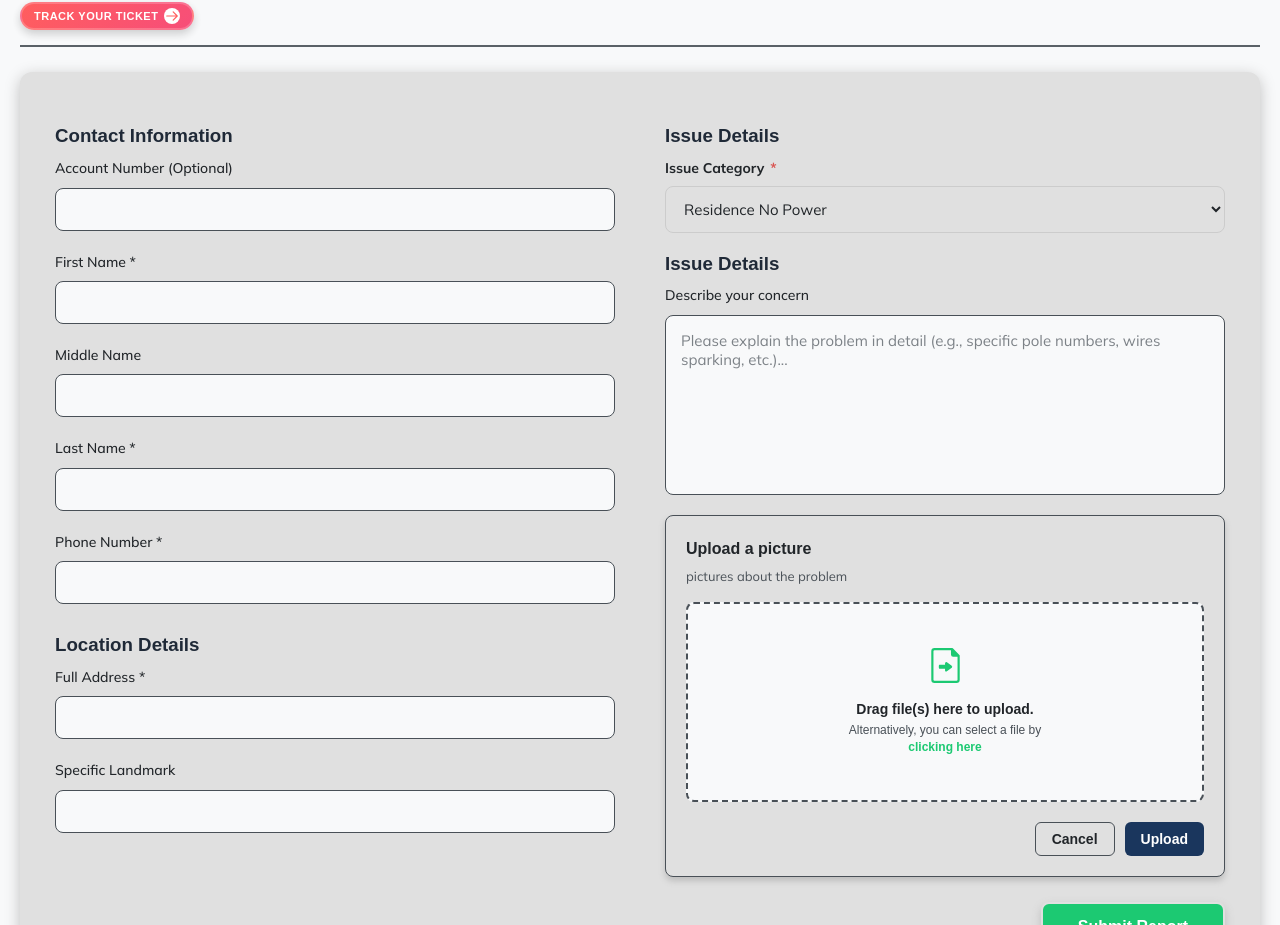
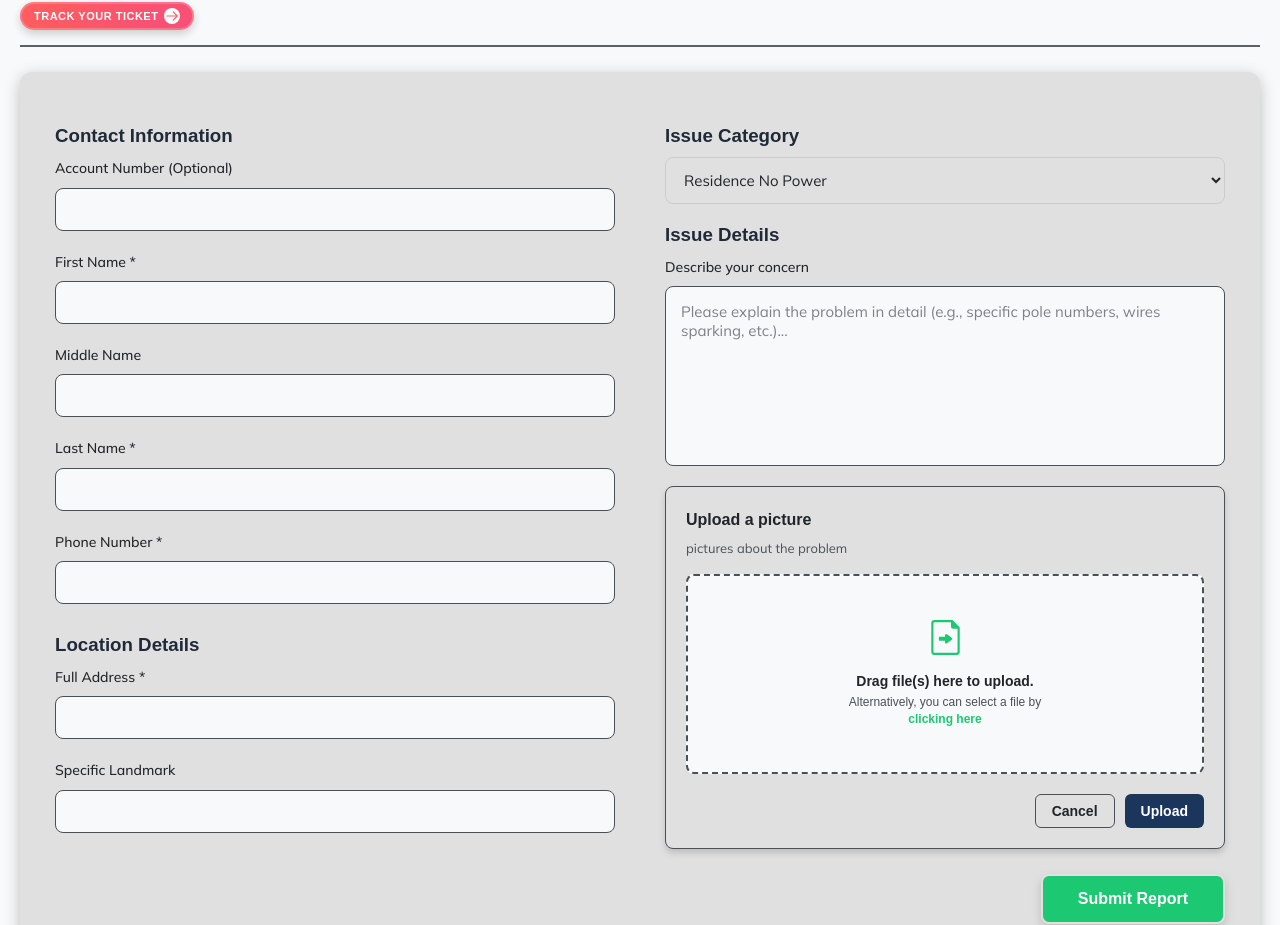
Before and after one commit to zeusgitDev16/ALECO-PIS, a React (Vite) app in the folder ALECO_PIS/: page / in a window 1280 px wide. Shown: the part 975-1900 px from the top of the page. Built offline with nearby package versions, Linux system fonts and the light colour scheme; no server answers; a web font is replaced by a local one.

Commit message:
merge to main feb26

```diff
--- a/ALECO_PIS/server.js
+++ b/ALECO_PIS/server.js
@@ -57,7 +57,6 @@ app.post('/api/tickets/submit', upload.single('image'), async (req, res) => {
         } = req.body;
 
         // 2. IDEMPOTENCY CHECK (Anti-Spam / Double-Click Prevention)
-        // Check if the same user submitted the exact same problem in the last 5 minutes
         const duplicateCheckSql = `
             SELECT ticket_id FROM aleco_tickets
             WHERE phone_number = ?
@@ -69,8 +68,6 @@ app.post('/api/tickets/submit', upload.single('image'), async (req, res) => {
         const [existingTickets] = await pool.execute(duplicateCheckSql, [phone_number, category, concern]);
 
         if (existingTickets.length > 0) {
-            // If it's a duplicate, return a 200 OK and give them the existing ID
-            // instead of creating a second ticket in the database.
             return res.status(200).json({
                 success: true,
                 ticketId: existingTickets[0].ticket_id,
@@ -78,35 +75,35 @@ app.post('/api/tickets/submit', upload.single('image'), async (req, res) => {
             });
         }
 
-        // 3. The Cloudinary URL is automatically provided by the middleware
+        // 3. Process the Image and Generate Ticket ID
         const image_url = req.file ? req.file.path : null;
-
-        // 4. Generate a professional Ticket ID (e.g., ALECO-X892J)
         const ticket_id = `ALECO-${Math.random().toString(36).substr(2, 5).toUpperCase()}`;
 
-        // 5. FIXED SQL Query: Added the correct number of '?' and mapped 'category'
+        // 4. THE FIX: Perfectly aligned SQL Columns
+        // Notice how 'category', 'concern', 'image_url', and 'status' are strictly defined.
+        // MySQL will automatically handle 'created_at' and 'updated_at' with current timestamps.
         const sql = `
             INSERT INTO aleco_tickets
             (ticket_id, account_number, first_name, middle_name, last_name, phone_number, address, location, category, concern, image_url, status)
             VALUES (?, ?, ?, ?, ?, ?, ?, ?, ?, ?, ?, 'Pending')
         `;
 
-        // 6. Execute the save (Ensure the array perfectly matches the '?' order)
+        // 5. THE FIX: The Execution Array exactly mirrors the 11 '?' placeholders above
         await pool.execute(sql, [
-            ticket_id,
-            account_number || null,
-            first_name,
-            middle_name || null,
-            last_name,
-            phone_number,
-            address,
-            location || null,
-            category,  // <-- Category safely injected here
-            concern,
-            image_url
+            ticket_id,               // 1
+            account_number || null,  // 2
+            first_name,              // 3
+            middle_name || null,     // 4
+            last_name,               // 5
+            phone_number,            // 6
+            address,                 // 7
+            location || null,        // 8
+            category,                // 9: Category cleanly drops here
+            concern,                 // 10: Typed text safely drops here
+            image_url                // 11: Image link safely drops here
         ]);
 
-        // 7. Success Response
+        // 6. Success Response
         res.status(201).json({
             success: true,
             ticketId: ticket_id,
--- a/ALECO_PIS/src/CSS/IssueCategoryDropdown.css
+++ b/ALECO_PIS/src/CSS/IssueCategoryDropdown.css
@@ -5,12 +5,6 @@
     margin-bottom: 20px;
     width: 100%;
     text-align: left;
-}
-
-.issue-dropdown-label {
-    font-size: 14px;
-    font-weight: bold;
-    color: var(--text-main, #333); /* Uses your existing CSS variables if available */
 }
 
 .required-asterisk {
--- a/ALECO_PIS/src/ReportaProblem.jsx
+++ b/ALECO_PIS/src/ReportaProblem.jsx
@@ -175,7 +175,7 @@ const ReportaProblem = () => {
                         </div>
 
                         <div className="report-details-column">
-                            <h3 className="column-section-title">Issue Details</h3>
+                            <h3 className="column-section-title">Issue Category</h3>
                              {/* Issue Category Dropdown Lego Brick */}
                                     <IssueCategoryDropdown
                                       value={formData.category}
--- a/ALECO_PIS/src/components/dropdowns/IssueCategoryDropdown.jsx
+++ b/ALECO_PIS/src/components/dropdowns/IssueCategoryDropdown.jsx
@@ -4,9 +4,6 @@ import '../../CSS/IssueCategoryDropdown.css'; // Connects to your CSS file
 const IssueCategoryDropdown = ({ value, onChange }) => {
     return (
         <div className="issue-dropdown-container">
-            <label className="issue-dropdown-label">
-                Issue Category <span className="required-asterisk">*</span>
-            </label>
             <select
                 className="issue-select"
                 value={value}
```
